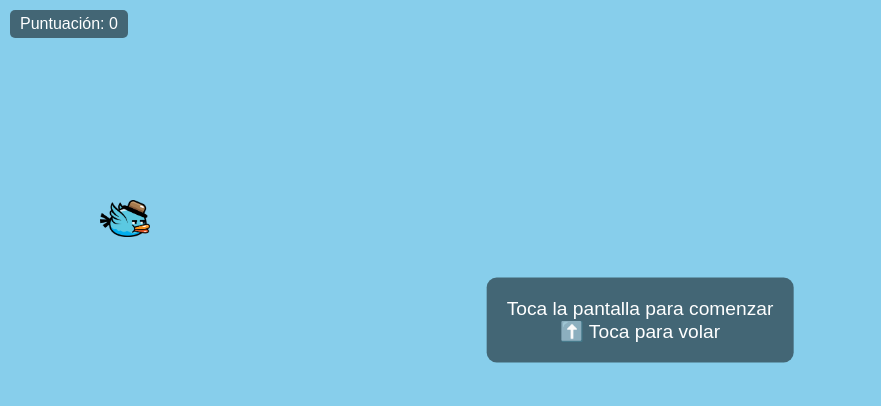
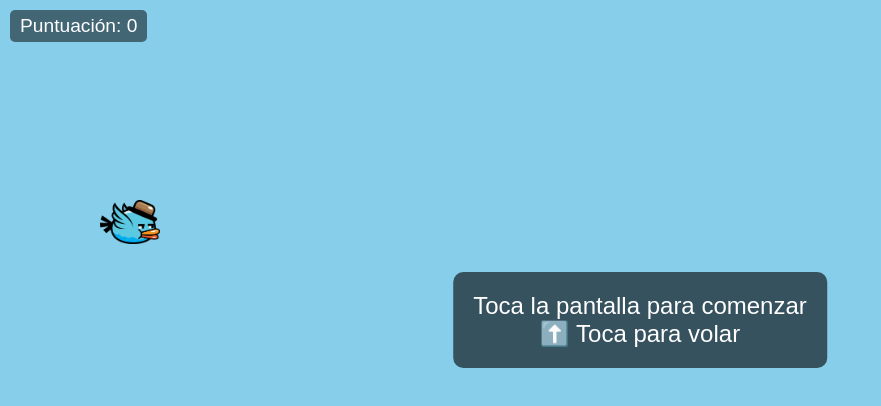
Before and after one commit to AstreTzy/Yuukki, a plain HTML site: page index.html in a window 1280 px wide. Shown: the whole page, without its empty margins (0-881 px from the left). Drawn offline with Linux system fonts and the light colour scheme.

Commit message:
Update style.css

```diff
--- a/style.css
+++ b/style.css
@@ -11,6 +11,7 @@ body {
   width: 100%;
   height: 100vh;
   background: url('images/background.png') repeat-x;
+  background-size: cover;
   animation: bgMove 5s linear infinite;
   z-index: -1;
 }
@@ -24,7 +25,7 @@ body {
   position: absolute;
   top: 200px;
   left: 100px;
-  width: 50px;
+  width: 60px;
 }
 
 .message {
@@ -32,8 +33,8 @@ body {
   top: 40%;
   left: 50%;
   transform: translate(-50%, -50%);
-  font-size: 1.2em;
-  background: rgba(0,0,0,0.5);
+  font-size: 1.5em;
+  background: rgba(0, 0, 0, 0.6);
   color: #fff;
   padding: 20px;
   border-radius: 10px;
@@ -44,9 +45,9 @@ body {
   position: absolute;
   top: 10px;
   left: 10px;
-  background: rgba(0,0,0,0.5);
-  color: #fff;
+  background: rgba(0, 0, 0, 0.5);
+  color: white;
   padding: 5px 10px;
   border-radius: 5px;
-  font-size: 1em;
+  font-size: 1.2em;
 }
```
